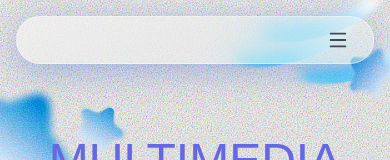
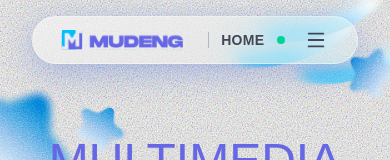
Before and after one commit to oktaamyid/mudeng-profile-web, a React (Vite) app: page / in a window 390 px wide. Shown: the top 160 px of the page. Built offline with nearby package versions, Linux system fonts and the light colour scheme.

Commit message:
update navbar

```diff
--- a/src/components/Navbar.tsx
+++ b/src/components/Navbar.tsx
@@ -1,48 +1,173 @@
-import { useState } from "react";
+import { useState, useEffect, useRef } from "react";
 import { Menu, X } from "lucide-react";
 import logoMain from "../assets/logo/logo-mudeng.svg";
 
 const navLinks = [
-     { label: "HOME", href: "#home" },
-     { label: "ABOUT", href: "#about" },
-     { label: "EVENT", href: "#event" },
-     { label: "KARYA", href: "#karya" },
-     { label: "CORE TEAM", href: "#coreteam" },
+     { label: "HOME", href: "#home", sectionId: "home" },
+     { label: "ABOUT", href: "#about", sectionId: "about" },
+     { label: "EVENT", href: "#event", sectionId: "event" },
+     { label: "KARYA", href: "#karya", sectionId: "karya" },
+     { label: "CORE TEAM", href: "#coreteam", sectionId: "coreteam" },
+     { label: "CONTACT", href: "#contact", sectionId: "contact" },
 ];
+
+const pillStyle = {
+     background: "linear-gradient(160deg, rgba(255,255,255,0.5) 0%, rgba(255,255,255,0.2) 100%)",
+     boxShadow: "0 8px 32px rgba(31, 81, 218, 0.3)",
+};
+
+const contactBtnStyle = {
+     background: "linear-gradient(160deg, rgba(102,103,228,1) 0%, rgba(102,103,228,0.8) 100%)",
+     boxShadow: "0 10px 20px rgba(31, 81, 218, 0.3), inset 0 2px 4px rgba(255,255,255,0.3)",
+};
 
 export default function Navbar() {
      const [isOpen, setIsOpen] = useState(false);
-     const [activeLink, setActiveLink] = useState("HOME");
+     const [activeSection, setActiveSection] = useState("HOME");
+     const [isCompact, setIsCompact] = useState(false);
+     const lastScrollY = useRef(0);
+     const [isMobile, setIsMobile] = useState(window.innerWidth < 768);
+
+     // handle scroll to toggle small navbar
+     useEffect(() => {
+          function handleScroll() {
+               if (isMobile) {
+                    setIsCompact(true);
+                    return;
+               }
+
+               const currentY = window.scrollY;
+               const diff = currentY - lastScrollY.current;
+
+               if (diff > 5 && currentY > 60) {
+                    setIsCompact(true);
+               } else if (diff < -5 || currentY <= 60) {
+                    setIsCompact(false);
+               }
+
+               lastScrollY.current = currentY;
+          }
+
+          handleScroll();
+
+          window.addEventListener("scroll", handleScroll, {
+               passive: true,
+          });
+
+          return () => {
+               window.removeEventListener("scroll", handleScroll);
+          };
+     }, [isMobile]);
+
+     // observe section in viewport to set active nav link
+     useEffect(() => {
+          const observers: IntersectionObserver[] = [];
+          navLinks.forEach(({ sectionId, label }) => {
+               const element = document.getElementById(sectionId);
+               if (!element) return;
+               const observer = new IntersectionObserver(
+                    ([entry]) => { if (entry.isIntersecting) setActiveSection(label); },
+                    { threshold: 0.3 }
+               );
+               observer.observe(element);
+               observers.push(observer);
+          });
+          return () => observers.forEach((o) => o.disconnect());
+     }, []);
+
+     // handle resize to toggle mobile view
+     useEffect(() => {
+          const handleResize = () => {
+               setIsMobile(window.innerWidth < 768);
+          };
+
+          window.addEventListener("resize", handleResize);
+
+          return () => {
+               window.removeEventListener("resize", handleResize);
+          };
+     }, []);
 
      return (
-          <nav className="fixed top-4 left-1/2 -translate-x-1/2 z-50 w-full max-w-[1152px] px-4">
-               {/* Pill container with glassmorphism */}
-               <div
-                    className="relative flex items-center justify-between px-6 py-3 rounded-full border border-white/40 backdrop-blur-xl"
+          <nav
+               className="fixed top-4 left-1/2 -translate-x-1/2 z-50 px-4 transition-all duration-500 ease-in-out"
                style={{
-                         background:
-                              "linear-gradient(160deg, rgba(255,255,255,0.5) 0%, rgba(255,255,255,0.2) 100%)",
-                         boxShadow: "0 8px 32px rgba(31, 81, 218, 0.3)",
+                    width:
+                         window.innerWidth < 768
+                              ? "calc(100% - 2rem)"
+                              : isCompact
+                              ? "fit-content"
+                                   : "calc(100% - 2rem)",
+                    maxWidth: "1152px",
                }}
           >
-                    {/* Logo */}
-                    <div className="flex items-center">
-
+               <div
+                    className="grid items-center px-6 py-3 rounded-full border border-white/40 backdrop-blur-xl"
+                    style={{
+                         ...pillStyle,
+                         gridTemplateColumns: isCompact ? "1fr" : "auto 1fr auto"
+                    }}
+               >
+                    {/* logo img */}
                     <img
                          src={logoMain}
                          alt="MUDENG"
-                              className="h-5 object-contain hidden sm:block"
+                         className="object-contain flex-shrink-0"
+                         style={{
+                              height: "20px",
+                              width: "auto",
+                              display: isCompact ? "none" : "block",
+                         }}
                     />
+
+                    {/* nama section & button menu */}
+                    <div className="flex items-center justify-center">
+                         <div
+                              className="flex items-center gap-3 transition-all duration-300 overflow-hidden"
+                              style={{
+                                   opacity: isCompact ? 1 : 0,
+                                   maxWidth: isCompact ? "fit-content" : "0px",
+                                   pointerEvents: isCompact ? "auto" : "none",
+                              }}
+                         >
+                              <img
+                                   src={logoMain}
+                                   alt="MUDENG"
+                                   style={{ height: "20px", width: "auto", flexShrink: 0 }}
+                              />
+                              <span className="w-px h-4 bg-[#434655]/30 flex-shrink-0" />
+                              <span className="text-[#434655] text-sm font-semibold tracking-wide whitespace-nowrap">
+                                   {activeSection}
+                              </span>
+                              <span className="relative flex h-2 w-2 flex-shrink-0">
+                                   <span className="animate-ping absolute h-full w-full rounded-full bg-emerald-400 opacity-60" />
+                                   <span className="relative h-2 w-2 rounded-full bg-emerald-400" />
+                              </span>
+                              {isMobile && (
+                                   <button
+                                        onClick={() => setIsOpen(!isOpen)}
+                                        className="mx-2 md:hidden text-[#434655]"
+                                        aria-label="Toggle menu"
+                                   >
+                                        {isOpen ? <X size={22} /> : <Menu size={22} />}
+                                   </button>
+                              )}
                          </div>
 
-                    {/* Desktop Nav Links */}
-                    <div className="hidden md:flex items-center gap-6">
-                         {navLinks.map((link) => (
+                         {/* nav links */}
+                         <div
+                              className="hidden md:flex items-center gap-6 transition-all duration-300 overflow-hidden"
+                              style={{
+                                   opacity: isCompact ? 0 : 1,
+                                   maxWidth: isCompact ? "0px" : "600px",
+                                   pointerEvents: isCompact ? "none" : "auto",
+                              }}
+                         >
+                              {navLinks.slice(0, 5).map((link) => (
                                    <a
                                         key={link.label}
                                         href={link.href}
-                                   onClick={() => setActiveLink(link.label)}
-                                   className={`relative text-base pb-1 transition-colors ${activeLink === link.label
+                                        className={`text-base pb-1 whitespace-nowrap transition-colors ${activeSection === link.label
                                              ? "text-[#6667E4] font-bold border-b border-[#6667E4]"
                                              : "text-[#434655] font-medium hover:text-[#6667E4]"
                                              }`}
@@ -51,53 +176,44 @@ export default function Navbar() {
                                    </a>
                               ))}
                          </div>
+                    </div>
 
-                    {/* Contact Button */}
+                    {/* contact button */}
+                    <div
+                         className="flex items-center justify-end"
+                         style={{
+                              display: isCompact && !isMobile ? "none" : "flex",
+                         }}
+                    >
                          <a
                               href="#contact"
-                         className="hidden md:flex items-center justify-center px-8 py-2.5 rounded-full text-white text-xs font-bold tracking-[1.2px]"
-                         style={{
-                              background:
-                                   "linear-gradient(160deg, rgba(102,103,228,1) 0%, rgba(102,103,228,0.8) 100%)",
-                              boxShadow:
-                                   "0 10px 20px rgba(31, 81, 218, 0.3), inset 0 2px 4px rgba(255,255,255,0.3)",
-                         }}
+                              className={`hidden md:flex items-center justify-center px-8 py-2.5 rounded-full text-white text-xs font-bold tracking-[1.2px] whitespace-nowrap ${isCompact ? "hidden" : ""
+                                   }`}
+                              style={contactBtnStyle}
                          >
                               CONTACT
                          </a>
-
-                    {/* Mobile Menu Button */}
-                    <button
-                         onClick={() => setIsOpen(!isOpen)}
-                         className="md:hidden text-[#434655]"
-                         aria-label="Toggle menu"
-                    >
-                         {isOpen ? <X size={22} /> : <Menu size={22} />}
-                    </button>
+                    </div>
                </div>
 
-               {/* Mobile Menu */}
+               {/* mobile dropdown */}
                {isOpen && (
                     <div
                          className="md:hidden mt-2 rounded-2xl border border-white/40 backdrop-blur-xl p-4"
                          style={{
-                              background:
-                                   "linear-gradient(160deg, rgba(255,255,255,0.7) 0%, rgba(255,255,255,0.4) 100%)",
+                              background: "linear-gradient(160deg, rgba(255,255,255,0.7) 0%, rgba(255,255,255,0.4) 100%)",
                               boxShadow: "0 8px 32px rgba(31, 81, 218, 0.2)",
                          }}
                     >
-                         {navLinks.map((link) => (
+                         {navLinks.slice(0, 5).map((link) => (
                               <a
                                    key={link.label}
                                    href={link.href}
-                                   className={`block py-3 text-base transition-colors ${activeLink === link.label
+                                   className={`block py-3 text-base transition-colors ${activeSection === link.label
                                         ? "text-[#6667E4] font-bold"
                                         : "text-[#434655] font-medium"
                                         }`}
-                                   onClick={() => {
-                                        setActiveLink(link.label);
-                                        setIsOpen(false);
-                                   }}
+                                   onClick={() => setIsOpen(false)}
                               >
                                    {link.label}
                               </a>
@@ -105,12 +221,7 @@ export default function Navbar() {
                          <a
                               href="#contact"
                               className="block mt-3 px-6 py-2.5 rounded-full text-white text-xs font-bold tracking-[1.2px] text-center"
-                              style={{
-                                   background:
-                                        "linear-gradient(160deg, rgba(102,103,228,1) 0%, rgba(102,103,228,0.8) 100%)",
-                                   boxShadow:
-                                        "0 10px 20px rgba(31, 81, 218, 0.3), inset 0 2px 4px rgba(255,255,255,0.3)",
-                              }}
+                              style={contactBtnStyle}
                               onClick={() => setIsOpen(false)}
                          >
                               CONTACT
```
Also changed, not shown: 1 other file (tests, documents, lock files or other folders). Lines whose indentation alone changed are shown as unchanged.
